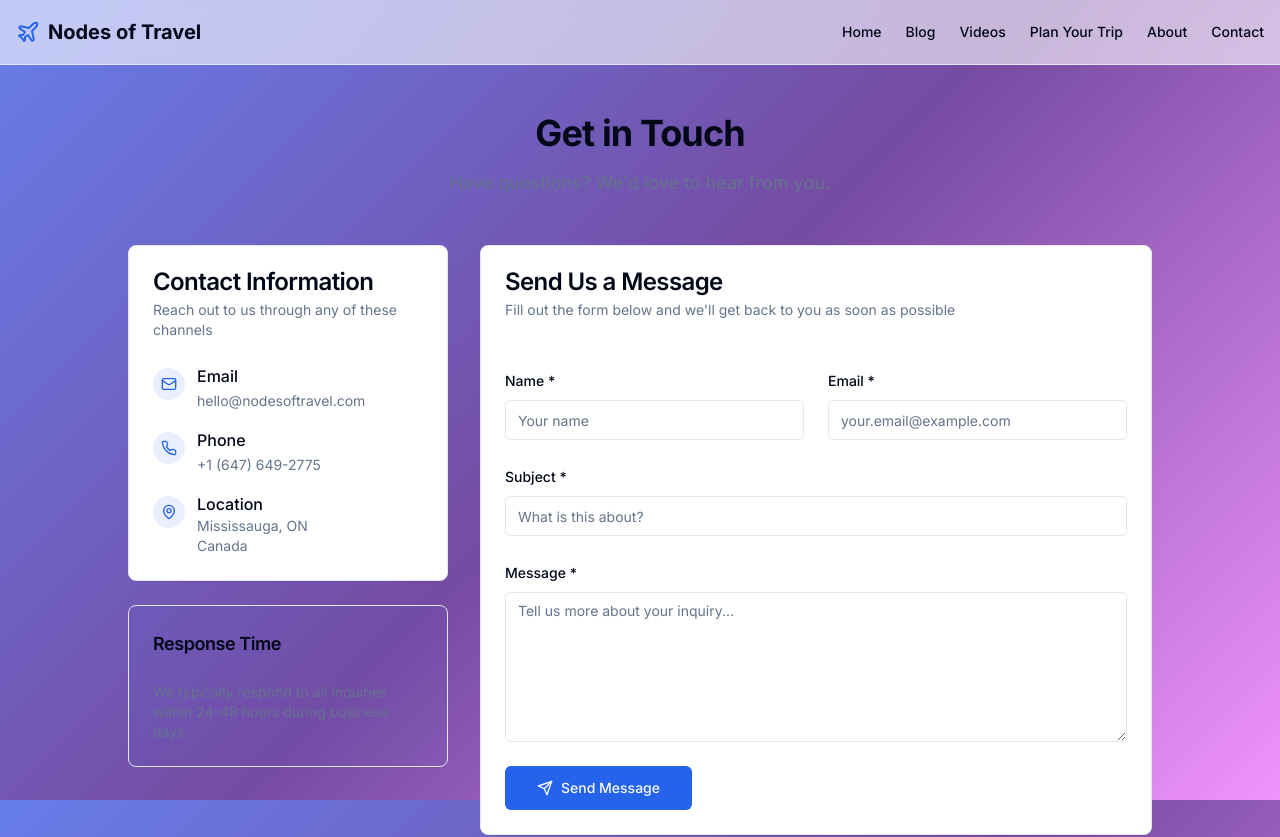
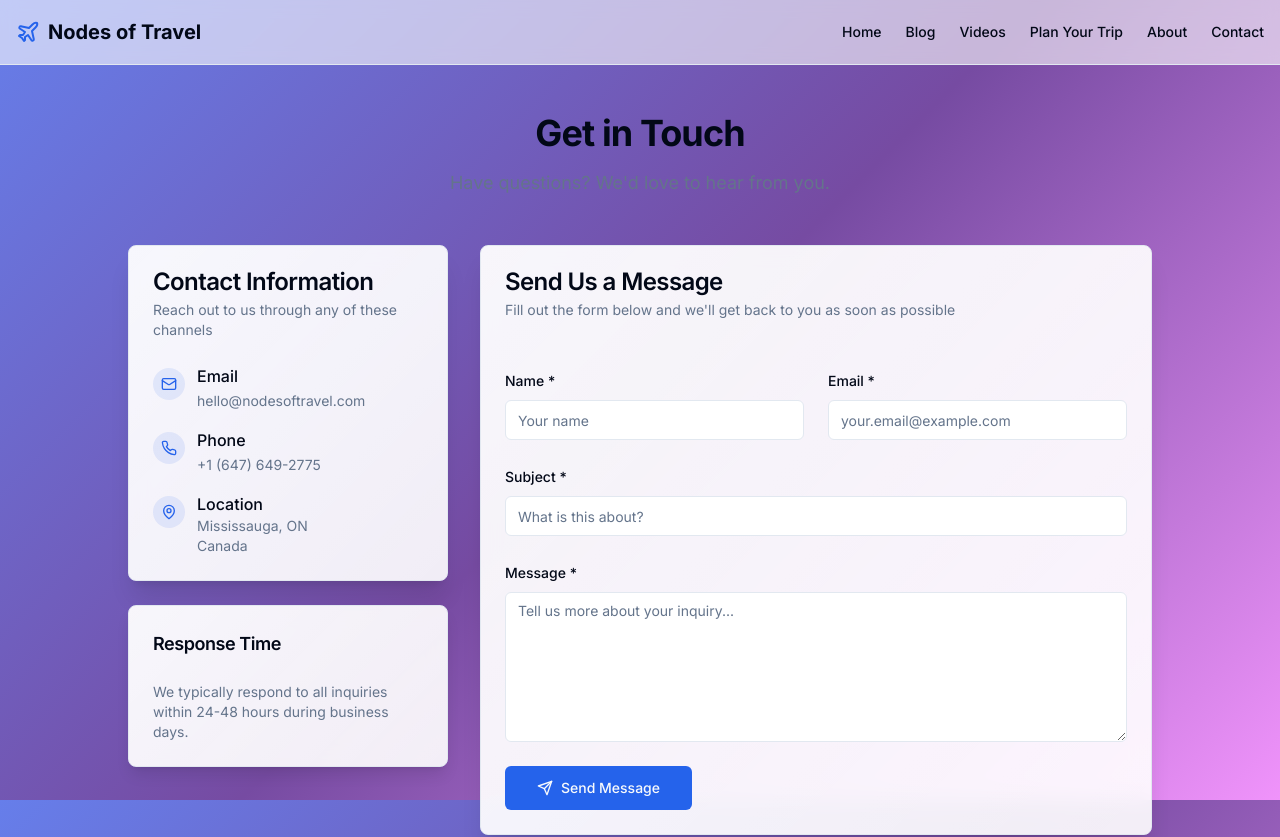
Before and after one commit to anindyaaipm/nodes-of-travel, a Next.js app: page /contact in a window 1280 px wide. Shown: the top 837 px of the page. Built offline with nearby package versions, Linux system fonts and the light colour scheme.

Commit message:
Add gradient styling to all pages with card-gradient and shadow effects

```diff
--- a/app/about/page.tsx
+++ b/app/about/page.tsx
@@ -39,7 +39,7 @@ export default function AboutPage() {
 
       {/* Story Section */}
       <div className="mb-16">
-        <Card>
+        <Card className="card-gradient shadow-xl">
           <CardHeader>
             <CardTitle className="text-2xl">Our Story</CardTitle>
           </CardHeader>
@@ -71,7 +71,7 @@ export default function AboutPage() {
           {values.map((value, index) => {
             const Icon = value.icon;
             return (
-              <Card key={index} className="text-center">
+              <Card key={index} className="text-center card-gradient shadow-lg hover:shadow-2xl transition-shadow">
                 <CardHeader>
                   <div className="mx-auto mb-4 flex h-12 w-12 items-center justify-center rounded-full bg-primary/10">
                     <Icon className="h-6 w-6 text-primary" />
@@ -87,7 +87,7 @@ export default function AboutPage() {
 
       {/* Mission Section */}
       <div>
-        <Card className="border-2">
+        <Card className="border-2 card-gradient shadow-xl">
           <CardHeader className="text-center">
             <CardTitle className="text-2xl">Our Mission</CardTitle>
           </CardHeader>
--- a/app/blog/page.tsx
+++ b/app/blog/page.tsx
@@ -29,7 +29,7 @@ export default function BlogPage() {
         <div className="grid gap-6 sm:grid-cols-2 lg:grid-cols-3">
           {posts.map((post) => (
             <Link key={post.slug} href={`/blog/${post.slug}`} className="block">
-              <Card className="group overflow-hidden transition-all hover:shadow-lg cursor-pointer h-full">
+              <Card className="group overflow-hidden transition-all hover:shadow-2xl cursor-pointer h-full card-gradient">
                 <div className="relative aspect-video bg-gradient-to-br from-primary/20 to-secondary/20">
                   {post.imageUrl ? (
                     <Image
--- a/app/contact/page.tsx
+++ b/app/contact/page.tsx
@@ -22,9 +22,9 @@ function ContactForm() {
   return (
     <div className="container mx-auto px-4 py-12">
       {/* Success Message Popup */}
-      {showSuccess && (
+        {showSuccess && (
         <div className="fixed top-4 right-4 z-50 animate-in slide-in-from-top-2">
-          <Card className="border-green-500 bg-green-50 shadow-lg">
+          <Card className="border-green-500 bg-green-50 shadow-2xl">
             <CardContent className="flex items-center gap-3 p-4">
               <CheckCircle2 className="h-6 w-6 text-green-600" />
               <div>
@@ -46,7 +46,7 @@ function ContactForm() {
       <div className="mx-auto grid max-w-5xl gap-8 lg:grid-cols-3">
         {/* Contact Information */}
         <div className="space-y-6 lg:col-span-1">
-          <Card>
+          <Card className="card-gradient shadow-xl">
             <CardHeader>
               <CardTitle>Contact Information</CardTitle>
               <CardDescription>
@@ -100,7 +100,7 @@ function ContactForm() {
             </CardContent>
           </Card>
 
-          <Card className="bg-primary/5">
+          <Card className="bg-primary/5 card-gradient shadow-lg">
             <CardHeader>
               <CardTitle className="text-lg">Response Time</CardTitle>
             </CardHeader>
@@ -113,7 +113,7 @@ function ContactForm() {
         </div>
 
         {/* Contact Form */}
-        <Card className="lg:col-span-2">
+        <Card className="lg:col-span-2 card-gradient shadow-xl">
           <CardHeader>
             <CardTitle>Send Us a Message</CardTitle>
             <CardDescription>
--- a/app/plan-your-trip/page.tsx
+++ b/app/plan-your-trip/page.tsx
@@ -295,7 +295,7 @@ export default function PlanYourTripPage() {
 
           {/* AI Concierge Form Tab */}
           <TabsContent value="form">
-            <Card className="shadow-lg">
+            <Card className="shadow-2xl card-gradient">
               <CardHeader className="text-center border-b">
                 <CardTitle className="text-2xl">AI-Powered Travel Concierge</CardTitle>
                 <CardDescription className="text-base">
@@ -591,7 +591,7 @@ export default function PlanYourTripPage() {
 
           {/* Chat with AI Tab */}
           <TabsContent value="chat">
-            <Card className="shadow-lg min-h-[600px]">
+            <Card className="shadow-2xl min-h-[600px] card-gradient">
               <CardHeader className="text-center border-b">
                 <CardTitle className="text-2xl flex items-center justify-center gap-2">
                   <MessageSquare className="h-6 w-6" />
@@ -625,7 +625,7 @@ export default function PlanYourTripPage() {
 
           {/* Voice Assistant Tab */}
           <TabsContent value="voice">
-            <Card className="shadow-lg min-h-[600px]">
+            <Card className="shadow-2xl min-h-[600px] card-gradient">
               <CardHeader className="text-center border-b">
                 <CardTitle className="text-2xl flex items-center justify-center gap-2">
                   <Mic className="h-6 w-6" />
```
